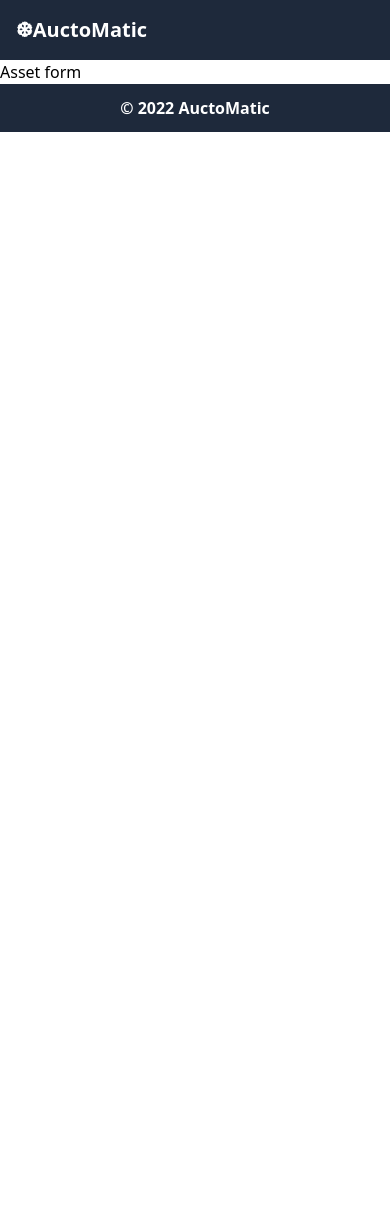
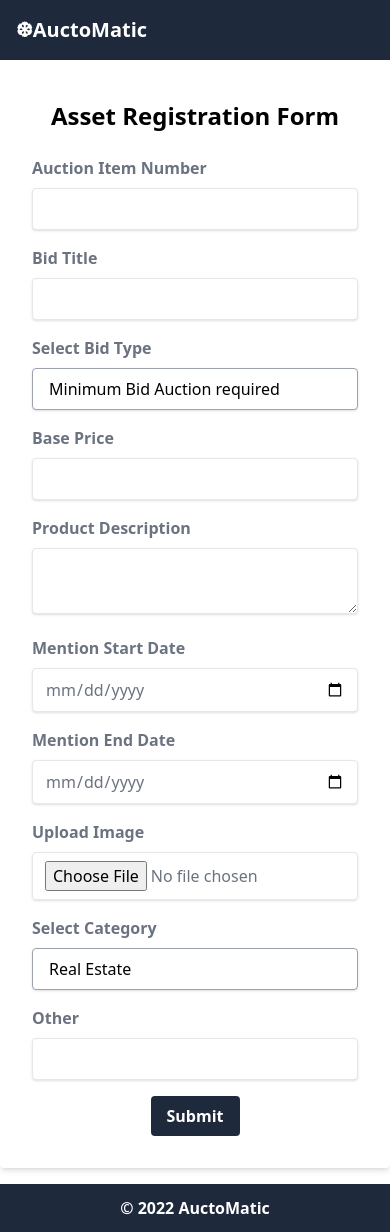
Before and after one commit to parthpandyappp/auctomate, a React (Create React App) app: page /registration/asset in a window 390 px wide. Before the commit the page ends 844 px from the top, so only its background shows below. Built offline with nearby package versions, Linux system fonts and the light colour scheme; the HTML template or start-up script is replaced by a standard one.

Commit message:
[Feat]: Initial designs

```diff
--- a/public/index.html
+++ b/public/index.html
@@ -24,7 +24,7 @@
       work correctly both with client-side routing and a non-root public URL.
       Learn how to configure a non-root public URL by running `npm run build`.
     -->
-    <title>React App</title>
+    <title>AuctoMatic</title>
   </head>
   <body>
     <noscript>You need to enable JavaScript to run this app.</noscript>
--- a/src/components/Footer.jsx
+++ b/src/components/Footer.jsx
@@ -1,6 +1,6 @@
 const Footer = () => {
   return (
-    <footer class="bg-slate-800 text-white p-3 text-center font-bold">
+    <footer className="bg-slate-800 text-white p-3 text-center font-bold">
       &copy; 2022 AuctoMatic
     </footer>
   );
--- a/src/components/Nav.jsx
+++ b/src/components/Nav.jsx
@@ -1,8 +1,13 @@
+import { Link } from "react-router-dom";
 const Nav = () => {
   return (
-    <nav class="flex bg-slate-800 justify-between p-4">
-      <h1 class="text-xl text-white cursor-pointer font-bold">❆AuctoMatic</h1>
-      <div class="flex mr-4 gap-4"></div>
+    <nav className="flex bg-slate-800 justify-between p-4">
+      <Link to="/">
+        <h1 className="text-xl text-white cursor-pointer font-bold">
+          ❆AuctoMatic
+        </h1>
+      </Link>
+      <div className="flex mr-4 gap-4"></div>
     </nav>
   );
 };
--- a/src/pages/AssetRegForm.jsx
+++ b/src/pages/AssetRegForm.jsx
@@ -1,5 +1,161 @@
 const AssetRegForm = () => {
-  return <h1>Asset form</h1>;
+  return (
+    <form
+      className="bg-white shadow-md rounded px-8 pt-6 pb-8 mt-4 mb-4 w-full max-w-3xl mx-auto md:max-w-xl"
+      action="submit"
+    >
+      <h2 className="text-center text-2xl mb-6 font-bold">
+        Asset Registration Form
+      </h2>
+
+      <div className="mb-4">
+        <label for="item_number" className="block text-gray-500 font-bold mb-2">
+          Auction Item Number
+        </label>
+        <input
+          className="shadow appearance-none border rounded w-full py-2 px-3 text-gray-500 leading-light focus:outline focus:shadow-outline"
+          id="item_number"
+          name="Item-number"
+          type="number"
+          required
+        />
+      </div>
+
+      <div className="mb-4">
+        <label for="bid_title" className="block text-gray-500 font-bold mb-2">
+          Bid Title
+        </label>
+        <input
+          id="base_title"
+          name="base_title"
+          type="text"
+          className="shadow appearance-none border rounded w-full py-2 px-3 text-gray-500 leading-light focus:outline focus:shadow-outline"
+          required
+        />
+      </div>
+
+      <div className="flex-row flex-wrap mb-4">
+        <label className="block text-gray-500 font-bold mb-2" for="bid_type">
+          Select Bid Type
+        </label>
+        <select
+          className="block appearance-none w-full bg-white border border-gray-400 hover:border-gray-500 px-4 py-2 pr-8 rounded shadow leading-light focus:outline-none focus:shadow-outline "
+          name="bid-list"
+          id="bid_type"
+        >
+          <option value="Minimum-bid-auction">
+            Minimum Bid Auction required
+          </option>
+          <option value="Sealed-bid-auction">Sealed Bid Auction</option>
+        </select>
+      </div>
+
+      <div className="mb-4">
+        <label className="block text-gray-500 font-bold mb-2" for="base_price">
+          Base Price
+        </label>
+        <input
+          className="shadow appearance-none border rounded w-full py-2 px-3 text-gray-500 leading-light focus:outline focus:shadow-outline"
+          id="base_price"
+          name="base_price"
+          type="text"
+          required
+        />
+      </div>
+
+      <div className="mb-4">
+        <label
+          for="product_desc"
+          className="block text-gray-500 font-bold mb-2"
+        >
+          Product Description
+        </label>
+        <textarea
+          id="base_price"
+          name="base_price"
+          type="text"
+          className="shadow appearance-none border rounded w-full py-2 px-3 text-gray-500 leading-light focus:outline focus:shadow-outline"
+          required
+        ></textarea>
+      </div>
+
+      <div className="mb-4">
+        <label for="start_date" className="block text-gray-500 font-bold mb-2">
+          Mention Start Date
+        </label>
+        <input
+          className="shadow appearance-none border rounded w-full py-2 px-3 text-gray-500 leading-light focus:outline focus:shadow-outline"
+          id="start_date"
+          name="start_date"
+          type="date"
+          required
+        />
+      </div>
+
+      <div className="mb-4">
+        <label for="end_date" className="block text-gray-500 font-bold mb-2">
+          Mention End Date
+        </label>
+        <input
+          className="shadow appearance-none border rounded w-full py-2 px-3 text-gray-500 leading-light focus:outline focus:shadow-outline"
+          id="end_date"
+          name="end_date"
+          type="date"
+          required
+        />
+      </div>
+
+      <div className="mb-4">
+        <label for="upload" className="block text-gray-500 font-bold mb-2">
+          Upload Image
+        </label>
+        <input
+          className="shadow appearance-none border rounded w-full py-2 px-3 text-gray-500 leading-light focus:outline focus:shadow-outline"
+          id="upload"
+          name="upload"
+          type="file"
+          required
+        />
+      </div>
+
+      <div className="flex-row flex-wrap mb-4">
+        <label className="block text-gray-500 font-bold mb-2" for="bid_type">
+          Select Category
+        </label>
+        <select
+          className="block appearance-none w-full bg-white border border-gray-400 hover:border-gray-500 px-4 py-2 pr-8 rounded shadow leading-light focus:outline-none focus:shadow-outline "
+          name="bid-list"
+          id="bid_type"
+        >
+          <option value="real_estate">Real Estate</option>
+          <option value="vehicles">Vehicles</option>
+          <option value="other">Other</option>
+        </select>
+      </div>
+
+      <div className="mb-4">
+        <label for="other" className="block text-gray-500 font-bold mb-2">
+          Other
+        </label>
+        <input
+          className="shadow appearance-none border rounded w-full py-2 px-3 text-gray-500 leading-light focus:outline focus:shadow-outline"
+          id="upload"
+          name="upload"
+          type="text"
+          required
+        />
+      </div>
+
+      <div className="flex items-center justify-center">
+        <button
+          className="bg-slate-800 text-white hover:bg-blue-700 text-white font-bold py-2 px-4 rounded focus:outline-none focus:shadow-outline"
+          type="button"
+        >
+          Submit
+        </button>
+      </div>
+    </form>
+  );
 };
 
 export { AssetRegForm };
--- a/src/pages/Home.jsx
+++ b/src/pages/Home.jsx
@@ -2,33 +2,40 @@ import landing from "../assets/landing.png";
 
 const Home = () => {
   return (
-    <main class="flex flex-col md:flex-row justify-center items-center w-full h-screen">
-      <div class="flex justify-center w-1/2">
-        <img src={landing} class="text-white w-96 object-cover" />
+    <main className="flex flex-col md:flex-row justify-center items-center w-full h-screen">
+      <div className="flex justify-center w-1/2">
+        <img
+          src={landing}
+          className="text-white w-96 object-cover"
+          alt="landing"
+        />
       </div>
 
-      <div class="flex flex-col items-center justify-center w-3/5">
-        <div class="flex justify-items-start flex-col">
-          <h1 class="text-3xl md:text-5xl text-center font-bold">
+      <div className="flex flex-col items-center justify-center w-3/5">
+        <div className="flex justify-items-start flex-col">
+          <h1 className="text-3xl md:text-5xl text-center font-bold">
             ❆AuctoMatic
           </h1>
-          <p class="justify-self-start text-base mt-3 text-center md:text-left font-medium">
+          <p className="justify-self-start text-base mt-3 text-center md:text-left font-medium">
             Redefining digital bidding & revising e-Auction culture with
             AuctoMatic. A marketplace to bid upon and sell your assets. With
             exclusive swift assistance of prime optimsation for assets having
             highly volatile market values.
           </p>
 
-          <p class="justify-self-start text-base mt-3 font-medium">
+          <p className="justify-self-start text-base mt-3 font-medium">
             Easy auctions, there you go!
           </p>
 
-          <div class="flex flex-col md:flex-row justify-center mt-14 gap-3">
-            <button class="bg-slate-800 text-white px-6 py-3 rounded font-medium">
+          <div className="flex flex-col md:flex-row justify-center mt-14 gap-3">
+            <button className="bg-slate-800 text-white px-6 py-3 rounded font-medium">
               Get Started
             </button>
-            <button class="border border-slate-800 px-6 py-2 rounded flex items-center justify-center font-semibold">
-              <img src="https://img.icons8.com/ios-glyphs/30/000000/github.png" />
+            <button className="border border-slate-800 px-6 py-2 rounded flex items-center justify-center font-semibold">
+              <img
+                src="https://img.icons8.com/ios-glyphs/30/000000/github.png"
+                alt="github"
+              />
               GitHub
             </button>
           </div>
```
